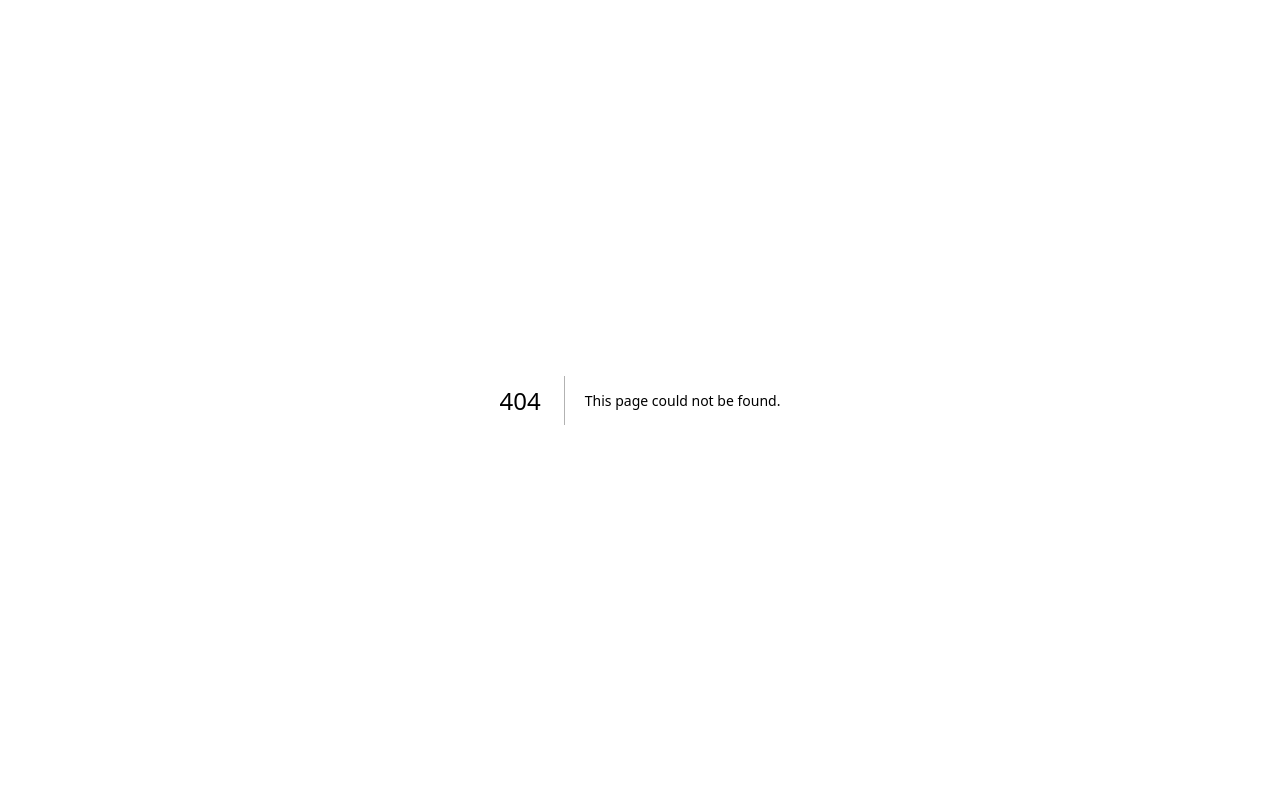
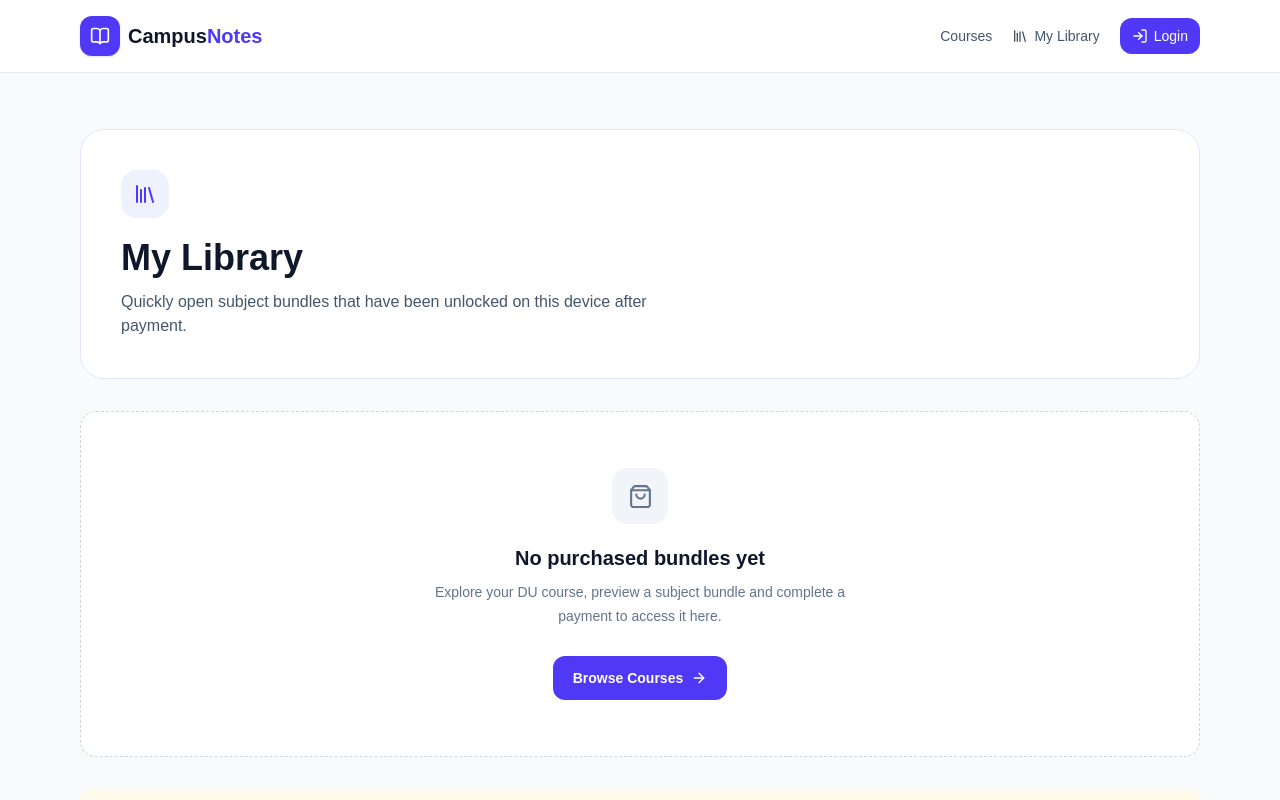
Before and after one commit to skmr68022-bot/campusnotes, a Next.js app in the folder campusnote/: page /library in a window 1280 px wide. Before the commit this address had no page. Shown: the top 800 px of the page. Built offline with nearby package versions, Linux system fonts and the light colour scheme.

Commit message:
Add purchased bundle library page

```diff
--- /dev/null
+++ b/campusnote/app/library/page.tsx
@@ -0,0 +1,127 @@
+"use client";
+
+import { useEffect, useMemo, useState } from "react";
+import Link from "next/link";
+import Navbar from "@/components/Navbar";
+import Footer from "@/components/Footer";
+import { courses } from "@/data/courses";
+import { ArrowRight, BookOpen, Library, ShoppingBag } from "lucide-react";
+
+type PurchasedBundle = {
+  courseName: string;
+  courseSlug: string;
+  semesterNumber: number;
+  subjectName: string;
+  subjectSlug: string;
+};
+
+export default function LibraryPage() {
+  const [purchasedBundles, setPurchasedBundles] = useState<PurchasedBundle[]>([]);
+  const [ready, setReady] = useState(false);
+
+  const allBundles = useMemo(
+    () =>
+      courses.flatMap((course) =>
+        course.semesters.flatMap((semester) =>
+          semester.subjects.map((subject) => ({
+            courseName: course.name,
+            courseSlug: course.slug,
+            semesterNumber: semester.number,
+            subjectName: subject.name,
+            subjectSlug: subject.slug,
+          }))
+        )
+      ),
+    []
+  );
+
+  useEffect(() => {
+    const purchased = allBundles.filter((bundle) => {
+      const accessKey = `${bundle.courseSlug}-${bundle.semesterNumber}-${bundle.subjectSlug}`;
+      return localStorage.getItem(`paid_${accessKey}`) === "true";
+    });
+
+    setPurchasedBundles(purchased);
+    setReady(true);
+  }, [allBundles]);
+
+  return (
+    <>
+      <Navbar />
+      <main className="min-h-screen bg-slate-50">
+        <div className="mx-auto max-w-6xl px-4 py-10 sm:py-14">
+          <section className="rounded-3xl border border-indigo-100 bg-white p-7 sm:p-10">
+            <div className="flex h-12 w-12 items-center justify-center rounded-2xl bg-indigo-50 text-indigo-600">
+              <Library size={24} />
+            </div>
+            <h1 className="mt-5 text-3xl font-bold text-slate-900 sm:text-4xl">My Library</h1>
+            <p className="mt-3 max-w-xl text-slate-600">
+              Quickly open subject bundles that have been unlocked on this device after payment.
+            </p>
+          </section>
+
+          {!ready ? (
+            <div className="mt-8 rounded-2xl border border-slate-200 bg-white p-8 text-sm text-slate-500">
+              Loading your purchased bundles...
+            </div>
+          ) : purchasedBundles.length === 0 ? (
+            <section className="mt-8 rounded-2xl border border-dashed border-slate-300 bg-white px-6 py-14 text-center">
+              <div className="mx-auto flex h-14 w-14 items-center justify-center rounded-2xl bg-slate-100 text-slate-500">
+                <ShoppingBag size={25} />
+              </div>
+              <h2 className="mt-5 text-xl font-semibold text-slate-900">No purchased bundles yet</h2>
+              <p className="mx-auto mt-2 max-w-md text-sm leading-6 text-slate-500">
+                Explore your DU course, preview a subject bundle and complete a payment to access it here.
+              </p>
+              <Link
+                href="/#courses"
+                className="mt-7 inline-flex items-center gap-2 rounded-xl bg-indigo-600 px-5 py-3 text-sm font-semibold text-white hover:bg-indigo-700"
+              >
+                Browse Courses <ArrowRight size={16} />
+              </Link>
+            </section>
+          ) : (
+            <section className="mt-8">
+              <div className="mb-6 flex items-center justify-between">
+                <h2 className="text-2xl font-bold text-slate-900">Purchased Bundles</h2>
+                <span className="rounded-full bg-indigo-50 px-3 py-1.5 text-sm font-semibold text-indigo-700">
+                  {purchasedBundles.length} available
+                </span>
+              </div>
+              <div className="grid gap-5 md:grid-cols-2">
+                {purchasedBundles.map((bundle) => (
+                  <Link
+                    key={`${bundle.courseSlug}-${bundle.semesterNumber}-${bundle.subjectSlug}`}
+                    href={`/subject/${bundle.courseSlug}/sem${bundle.semesterNumber}/${bundle.subjectSlug}`}
+                    className="group rounded-2xl border border-slate-200 bg-white p-5 shadow-sm hover:-translate-y-1 hover:border-indigo-200 hover:shadow-md"
+                  >
+                    <div className="flex items-start gap-4">
+                      <span className="rounded-xl bg-indigo-50 p-3 text-indigo-600">
+                        <BookOpen size={21} />
+                      </span>
+                      <div>
+                        <p className="text-xs font-semibold uppercase tracking-wide text-indigo-600">Unlocked Bundle</p>
+                        <h3 className="mt-2 text-lg font-semibold text-slate-900">{bundle.subjectName}</h3>
+                        <p className="mt-1 text-sm text-slate-500">
+                          {bundle.courseName} • Semester {bundle.semesterNumber}
+                        </p>
+                      </div>
+                    </div>
+                    <p className="mt-5 flex items-center gap-1 text-sm font-semibold text-indigo-600">
+                      Open PDFs <ArrowRight size={16} className="transition group-hover:translate-x-1" />
+                    </p>
+                  </Link>
+                ))}
+              </div>
+            </section>
+          )}
+
+          <p className="mt-8 rounded-xl bg-amber-50 px-4 py-3 text-xs leading-5 text-amber-800">
+            Current access is stored on this device. Account-based access across devices will be enabled when secure user login and verified purchase records are connected.
+          </p>
+        </div>
+      </main>
+      <Footer />
+    </>
+  );
+}
```
